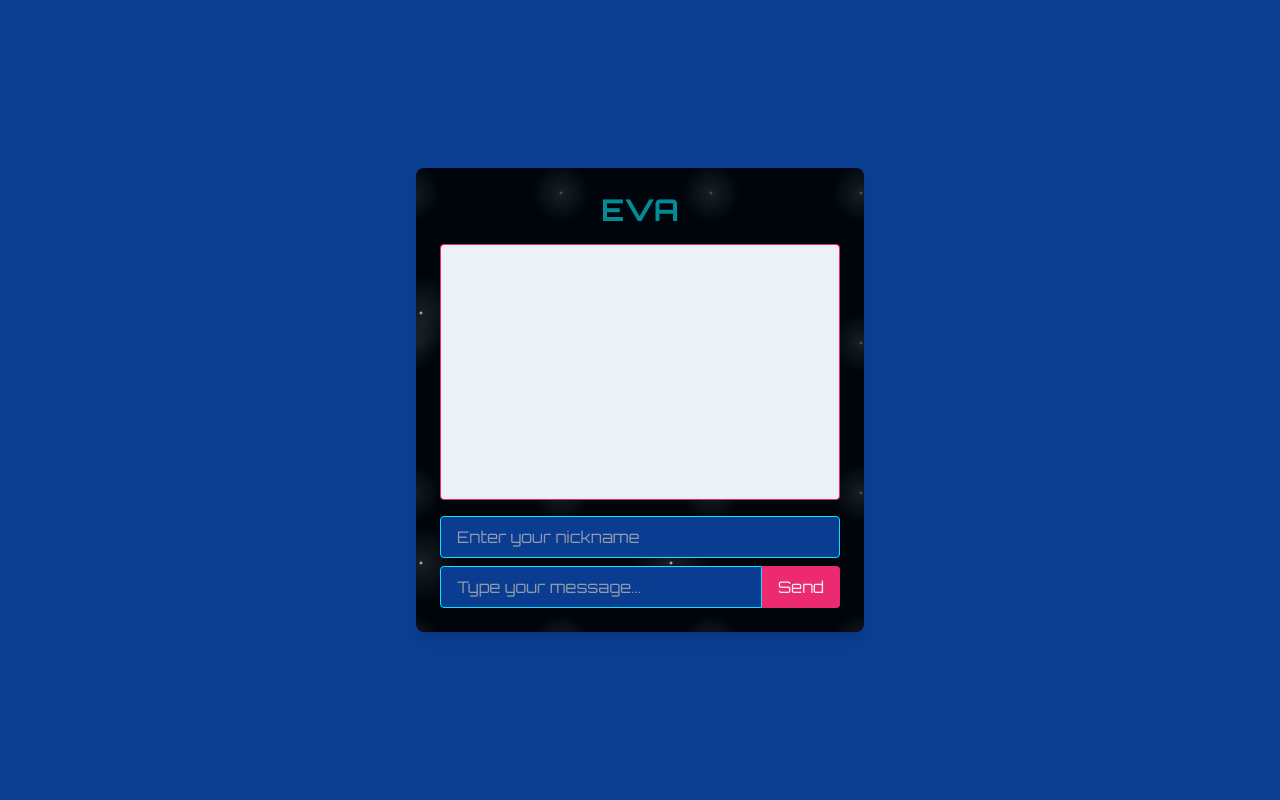
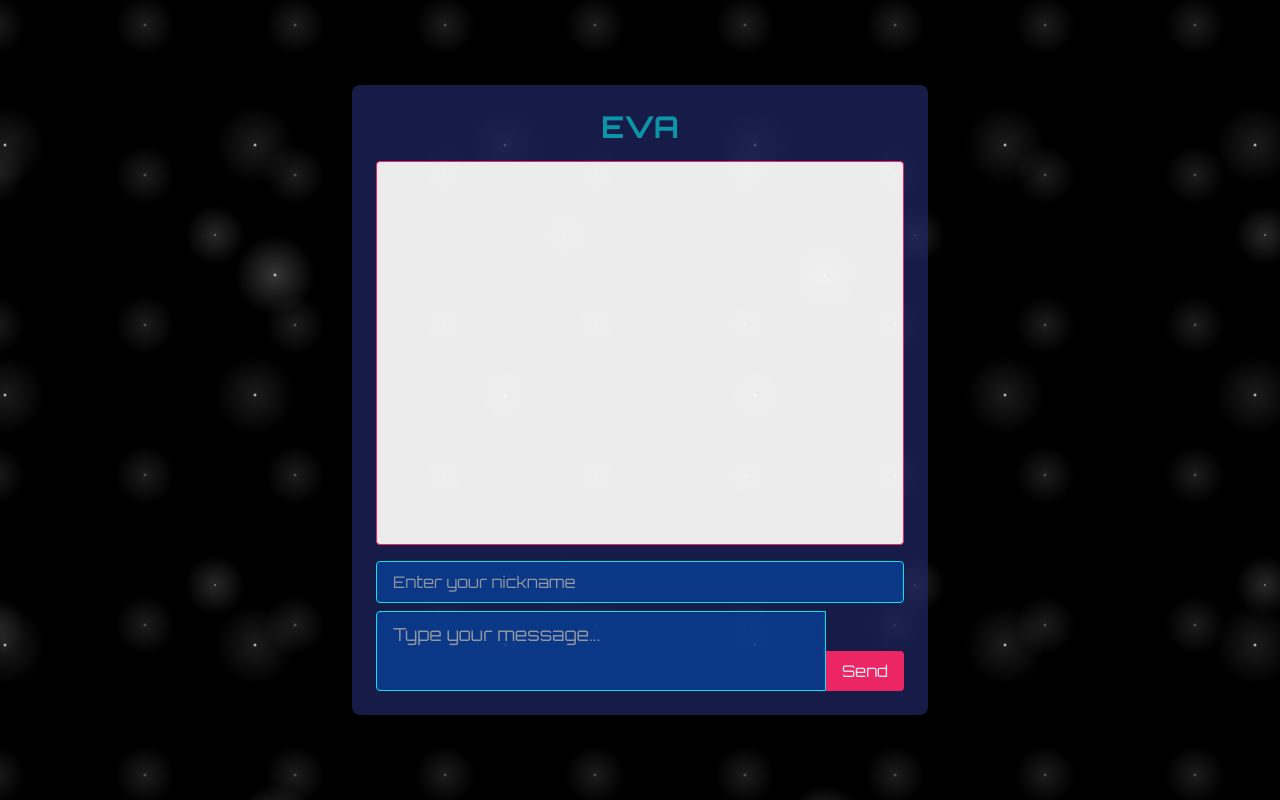
Before and after one commit to Jerieth/CIPHER, a Flask app: page / in a window 1280 px wide. Run offline with Flask 3, Linux system fonts and the light colour scheme; some libraries are stand-ins or nearby versions.

Commit message:
Agent query: 1. Is the message input box now a textarea and taller? 2. Can you enter multi-line messages? 3. Does pressing Enter without Shift send the message, while Shift+Enter creates a new line?

```diff
--- a/static/css/output.css
+++ b/static/css/output.css
@@ -558,6 +558,14 @@
   position: static;
 }
 
+.fixed {
+  position: fixed;
+}
+
+.relative {
+  position: relative;
+}
+
 .mb-2 {
   margin-bottom: 0.5rem;
 }
@@ -578,8 +586,12 @@
   display: none;
 }
 
-.h-64 {
-  height: 16rem;
+.h-20 {
+  height: 5rem;
+}
+
+.h-96 {
+  height: 24rem;
 }
 
 .h-screen {
@@ -590,8 +602,8 @@
   width: 100%;
 }
 
-.max-w-md {
-  max-width: 28rem;
+.max-w-xl {
+  max-width: 36rem;
 }
 
 .flex-grow {
@@ -606,6 +618,14 @@
 
 .animate-pulse-slow {
   animation: pulse 4s cubic-bezier(0.4, 0, 0.6, 1) infinite;
+}
+
+.resize-none {
+  resize: none;
+}
+
+.items-end {
+  align-items: flex-end;
 }
 
 .items-center {
@@ -712,6 +732,11 @@
   line-height: 2.25rem;
 }
 
+.text-lg {
+  font-size: 1.125rem;
+  line-height: 1.75rem;
+}
+
 .text-sm {
   font-size: 0.875rem;
   line-height: 1.25rem;
--- a/static/js/chat.js
+++ b/static/js/chat.js
@@ -22,6 +22,13 @@
         }
     });
 
+    messageInput.addEventListener('keydown', (e) => {
+        if (e.key === 'Enter' && !e.shiftKey) {
+            e.preventDefault();
+            messageForm.dispatchEvent(new Event('submit'));
+        }
+    });
+
     messageInput.addEventListener('input', () => {
         clearTimeout(typingTimer);
         if (messageInput.value && nicknameInput.value.trim()) {
@@ -43,7 +50,7 @@
         const messageTextElement = document.createElement('span');
         messageTextElement.textContent = data.message;
         messageElement.appendChild(messageTextElement);
-        messageElement.className = 'mb-2 p-2 bg-chat-bg rounded flex items-center';
+        messageElement.className = 'mb-2 p-2 bg-chat-bg rounded flex items-center text-lg';
         chatMessages.appendChild(messageElement);
         chatMessages.scrollTop = chatMessages.scrollHeight;
     });
--- a/tailwind.config.js
+++ b/tailwind.config.js
@@ -17,6 +17,9 @@
       animation: {
         'pulse-slow': 'pulse 4s cubic-bezier(0.4, 0, 0.6, 1) infinite',
       },
+      height: {
+        '20': '5rem',
+      },
     },
   },
   plugins: [],
--- a/templates/index.html
+++ b/templates/index.html
@@ -9,6 +9,11 @@
     <link href="https://fonts.googleapis.com/css2?family=Orbitron:wght@400;700&display=swap" rel="stylesheet">
     <style>
         .starry-bg {
+            position: fixed;
+            top: 0;
+            left: 0;
+            width: 100vw;
+            height: 100vh;
             background-color: #000000;
             background-image:
                 radial-gradient(white, rgba(255,255,255,.2) 2px, transparent 40px),
@@ -18,21 +23,26 @@
             background-size: 550px 550px, 350px 350px, 250px 250px, 150px 150px;
             background-position: 0 0, 40px 60px, 130px 270px, 70px 100px;
             animation: twinkle 10s ease-in-out infinite alternate;
+            z-index: -1;
         }
         @keyframes twinkle {
             0% { opacity: 0.7; }
             100% { opacity: 1; }
         }
+        .chat-container {
+            position: relative;
+            z-index: 1;
+        }
     </style>
 </head>
-<body class="bg-deep-space text-star-white font-orbitron h-screen flex items-center justify-center">
-    <div class="w-full max-w-md bg-cosmic-blue bg-opacity-80 rounded-lg shadow-lg p-6 starry-bg">
+<body class="bg-deep-space text-star-white font-orbitron h-screen flex items-center justify-center starry-bg">
+    <div class="w-full max-w-xl bg-cosmic-blue bg-opacity-80 rounded-lg shadow-lg p-6 chat-container">
         <h1 class="text-3xl font-bold mb-4 text-center text-neon-cyan animate-pulse-slow">EVA</h1>
-        <div id="chat-messages" class="h-64 overflow-y-auto mb-4 p-2 border border-neon-pink rounded bg-white text-black"></div>
+        <div id="chat-messages" class="h-96 overflow-y-auto mb-4 p-2 border border-neon-pink rounded bg-white text-black text-lg"></div>
         <div id="typing-indicator" class="text-sm text-neon-cyan mb-2 hidden"></div>
         <input type="text" id="nickname-input" class="w-full bg-deep-space border border-neon-cyan rounded px-4 py-2 mb-2 focus:outline-none focus:ring-2 focus:ring-neon-pink" placeholder="Enter your nickname">
-        <form id="message-form" class="flex">
-            <input type="text" id="message-input" class="flex-grow bg-deep-space border border-neon-cyan rounded-l px-4 py-2 focus:outline-none focus:ring-2 focus:ring-neon-pink" placeholder="Type your message...">
+        <form id="message-form" class="flex items-end">
+            <textarea id="message-input" class="flex-grow bg-deep-space border border-neon-cyan rounded-l px-4 py-2 focus:outline-none focus:ring-2 focus:ring-neon-pink h-20 resize-none text-lg" placeholder="Type your message..."></textarea>
             <button type="submit" class="bg-neon-pink text-star-white px-4 py-2 rounded-r hover:bg-opacity-80 focus:outline-none focus:ring-2 focus:ring-neon-cyan transition-colors duration-300">Send</button>
         </form>
     </div>
```
